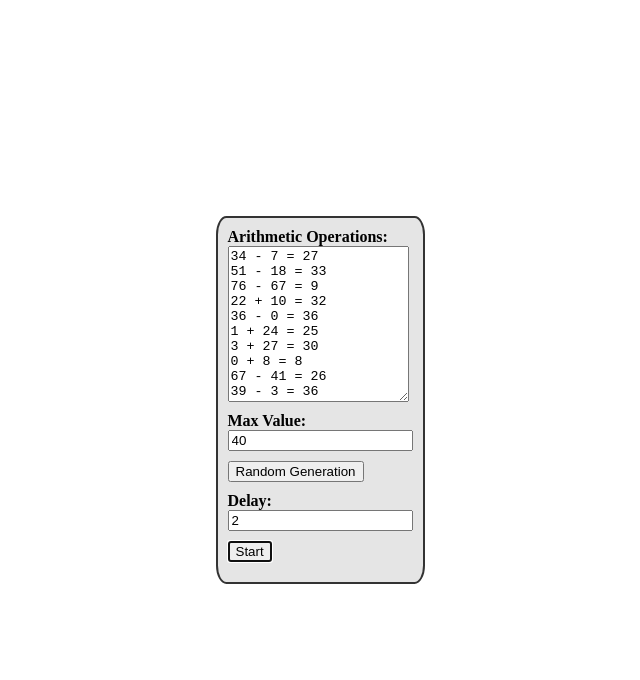
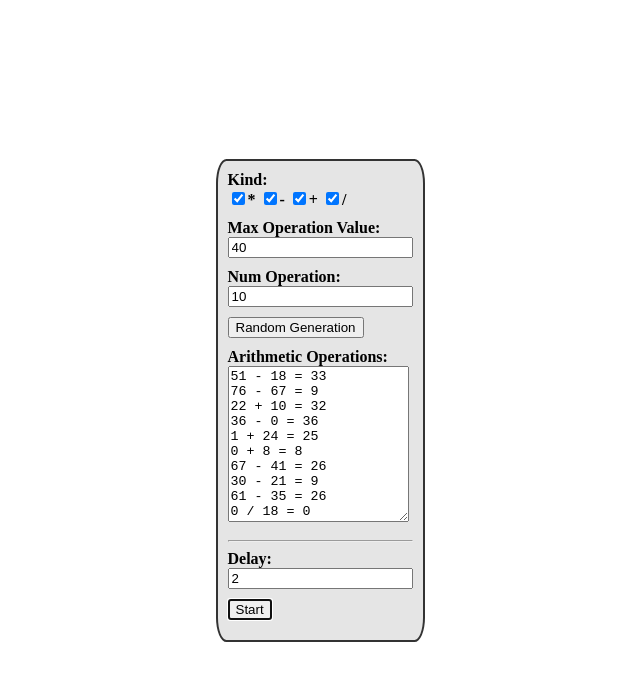
Before and after one commit to anselmobattisti/suaverevolucao, a plain HTML site: page index.html in a window 1280 px wide. Shown: the whole page, without its empty margins (320-960 px from the left). Drawn offline with Linux system fonts and the light colour scheme.

Commit message:
select op type

```diff
--- a/index.html
+++ b/index.html
@@ -27,7 +27,6 @@
         padding: 0;
         padding-bottom: 10px;
     }
-
 </style>
 
 <body onload="document.getElementById('btnstart').focus()">
@@ -36,22 +35,36 @@
 
         <p id="natela"></p>
         <p>
-            <input type="button" onClick="window.location.reload(true);" value="Restart"/>
+            <input type="button" onClick="window.location.reload(true);" value="Restart" />
         </p>
     </div>
 
     <div id="config">
         <p>
+            Kind:<br />
+            <input type="checkbox" id="mul" value="*" checked>*
+            <input type="checkbox" id="sub" value="-" checked>-
+            <input type="checkbox" id="soma" value="+" checked>+
+            <input type="checkbox" id="div" value="/" checked>/
+        </p>
+        <p>
+            Max Operation Value:</br>
+            <input type="text" name="limite" id="limite" value="40" />
+        </p>
+
+        <p>
+            Num Operation:</br>
+            <input type="text" name="numop" id="numop" value="10" />
+        </p>
+
+        <p>
+            <input type="button" onClick="gerarOperaces()" value="Random Generation" />
+        </p>
+        <p>
             Arithmetic Operations:<br />
             <textarea rows="10" id="operacoes"></textarea><br />
         </p>
-        <p>
-            Max Value:</br>
-            <input type="text" name="limite" id="limite" value="40" />
-        </p>
-        <p>
-            <input type="button" onClick="gerarOperaces()" value="Random Generation" />
-        </p>
+        <hr />
         <p>
             Delay:</br>
             <input type="text" name="delay" id="delay" value="2" />
@@ -107,13 +120,34 @@
         function generateMathOperation() {
             const maxResult = parseInt(document.getElementById("limite").value);
 
-            max_num = maxResult*2
+            max_num = maxResult * 2
+
             let num1, num2, operation, result;
+
+            const operations = [];
+
+            if (document.getElementById("soma").checked) {
+                operations.push("+");
+            }
+
+            if (document.getElementById("sub").checked) {
+                operations.push("-");
+            }
+
+            if (document.getElementById("mul").checked) {
+                operations.push("*");
+                if (num2 == 0) {
+                            num2 = 1;
+                        } }
+
+            if (document.getElementById("div").checked) {
+                operations.push("/");
+            }
 
             do {
                 num1 = Math.floor(Math.random() * max_num); // Números de 0 a 40
                 num2 = Math.floor(Math.random() * max_num); // Números de 0 a 40
-                const operations = ['+', '-', '*'];
+
                 operation = operations[Math.floor(Math.random() * operations.length)];
                 symbol = "";
                 switch (operation) {
@@ -129,6 +163,13 @@
                         result = num1 * num2;
                         symbol = "*";
                         break;
+                    case '/':
+                        if (num2 == 0) {
+                            num2 = 1;
+                        }
+                        result = num1 * num2;
+                        symbol = "/";
+                        break;
                 }
             } while (result > maxResult || result < 0);
 
@@ -136,10 +177,13 @@
         }
 
         function gerarOperaces() {
-            let resultado = "";
-            for (let i = 0; i < 10; i++) {
+            let resultado = ""
+
+            numop = document.getElementById("numop").value
+
+            for (let i = 0; i < numop; i++) {
                 resultado += generateMathOperation()
-                if (i < 9) {
+                if (i < (numop-1)) {
                     resultado += "\n";
                 }
             }
```
